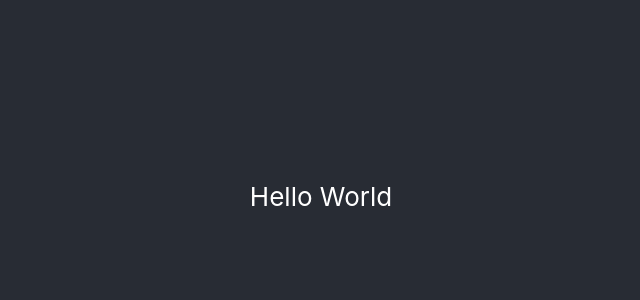
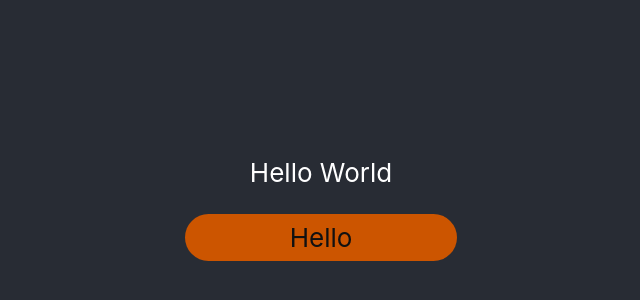
Before and after one commit to TGKElit/ReactAssignment, a React (Create React App) app in the folder react-assignment/: page / in a window 1280 px wide. Shown: the part 204-504 px from the top of the page, without its empty margins (319-959 px from the left). Built offline with nearby package versions, Linux system fonts and the light colour scheme.

Commit message:
made button component

```diff
--- /dev/null
+++ b/react-assignment/src/components/button/button.module.scss
@@ -0,0 +1,19 @@
+.button {
+    all: unset;
+    background-color: #CC5500;
+    cursor: pointer;
+    min-height: fit-content;
+    min-width: fit-content;
+    width: 16rem;
+    padding: 0.5rem;
+    color: #111;
+    border-radius: 4rem;
+
+    &:hover {
+        background-color: #DD6633;
+    }
+
+    &:active {
+        background-color: #BB4400;
+    }
+}
--- /dev/null
+++ b/react-assignment/src/components/button/index.jsx
@@ -0,0 +1,11 @@
+import styles from './button.module.scss';
+
+const Button = (props) => {
+    return (
+        <>
+            <button className={styles.button} type={props.type}>{props.children}</button>
+        </>
+    );
+}
+
+export default Button;
--- a/react-assignment/src/pages/Home.jsx
+++ b/react-assignment/src/pages/Home.jsx
@@ -1,8 +1,11 @@
+import Button from '../components/button';
+
 const Home = (props) => {
 
     return [
         <>
             <p>Hello World</p>
+            <Button type="submit">Hello</Button>
         </>
     ];
 }
```
